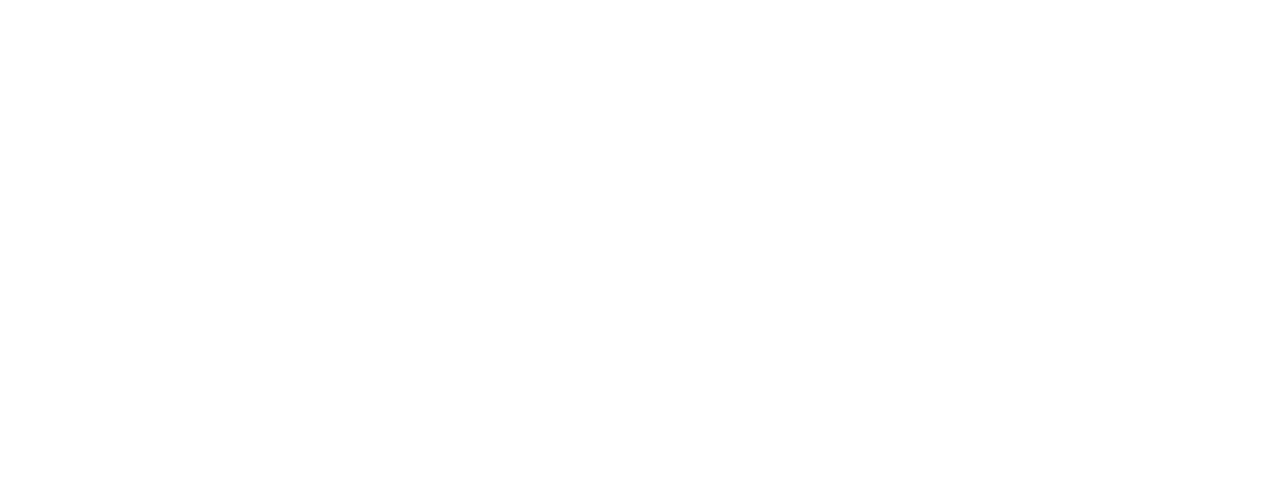
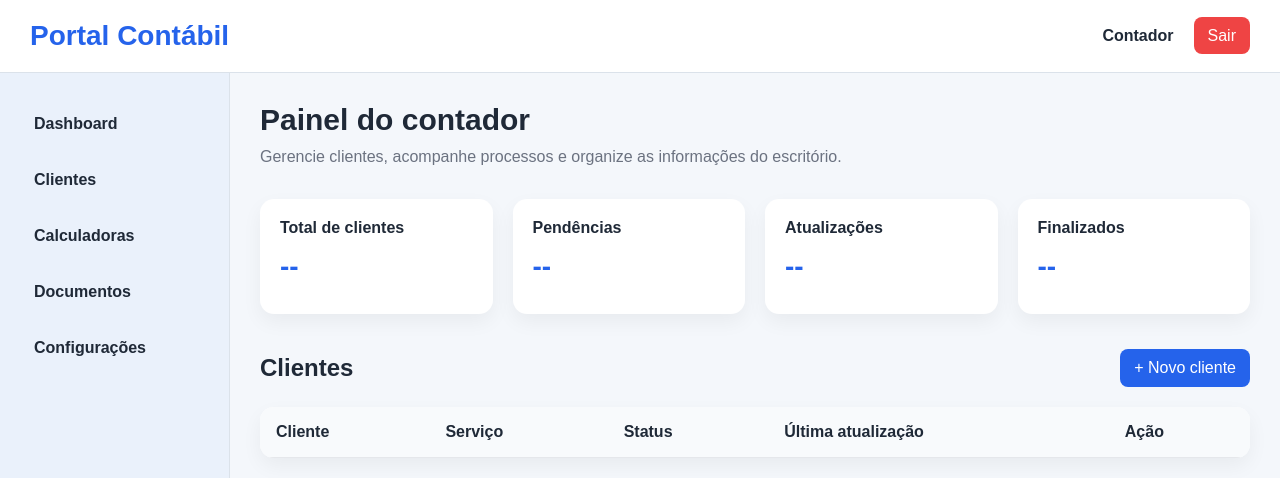
Before and after one commit to Costa-Marcus/Site-Aschi, a plain HTML site: page pages/dashboardContador.html in a window 1280 px wide. Shown: the top 478 px of the page. Drawn offline with Linux system fonts and the light colour scheme.

Commit message:
arrumado navegação e css das paginas

```diff
--- /dev/null
+++ b/css/contador.css
@@ -0,0 +1,319 @@
+* {
+    margin: 0;
+    padding: 0;
+    box-sizing: border-box;
+}
+
+body {
+    font-family: Arial, sans-serif;
+    transition: background-color 0.3s, color 0.3s;
+}
+
+body.tema-claro {
+    background-color: #f4f7fb;
+    color: #1f2937;
+}
+
+body.tema-escuro {
+    background-color: #0f172a;
+    color: #f8fafc;
+}
+
+.logo-texto {
+    font-size: 28px;
+    font-weight: bold;
+    color: #2563eb;
+}
+
+.topo-dashboard {
+    display: flex;
+    justify-content: space-between;
+    align-items: center;
+    padding: 20px 30px;
+    border-bottom: 1px solid #dbe2ea;
+}
+
+body.tema-claro .topo-dashboard {
+    background-color: #ffffff;
+    border-bottom: 1px solid #dbe2ea;
+}
+
+body.tema-escuro .topo-dashboard {
+    background-color: #1e293b;
+    border-bottom: 1px solid #334155;
+}
+
+.acoes-topo {
+    display: flex;
+    align-items: center;
+    gap: 20px;
+    list-style: none;
+}
+
+.acoes-topo span {
+    font-weight: bold;
+}
+
+.btn-sair {
+    text-decoration: none;
+    background-color: #ef4444;
+    color: white;
+    padding: 10px 14px;
+    border-radius: 8px;
+    transition: 0.3s;
+}
+
+.btn-sair:hover {
+    background-color: #dc2626;
+}
+
+.layout-dashboard {
+    display: flex;
+    min-height: calc(100vh - 81px);
+}
+
+.menu-lateral {
+    width: 230px;
+    padding: 30px 20px;
+}
+
+body.tema-claro .menu-lateral {
+    background-color: #eaf1fb;
+    border-right: 1px solid #dbe2ea;
+}
+
+body.tema-escuro .menu-lateral {
+    background-color: #1e293b;
+    border-right: 1px solid #334155;
+}
+
+.menu-dashboard {
+    list-style: none;
+}
+
+.menu-dashboard li {
+    margin-bottom: 14px;
+}
+
+.menu-dashboard a {
+    display: block;
+    text-decoration: none;
+    font-weight: bold;
+    padding: 12px 14px;
+    border-radius: 8px;
+    transition: 0.3s;
+}
+
+body.tema-claro .menu-dashboard a {
+    color: #1f2937;
+}
+
+body.tema-claro .menu-dashboard a:hover {
+    background-color: #dbeafe;
+    color: #1d4ed8;
+}
+
+body.tema-escuro .menu-dashboard a {
+    color: #f8fafc;
+}
+
+body.tema-escuro .menu-dashboard a:hover {
+    background-color: #334155;
+    color: #60a5fa;
+}
+
+.conteudo-dashboard {
+    flex: 1;
+    padding: 30px;
+}
+
+.cabecalho-conteudo {
+    margin-bottom: 30px;
+}
+
+.cabecalho-conteudo h2 {
+    margin-bottom: 8px;
+    font-size: 30px;
+}
+
+.cabecalho-conteudo p {
+    line-height: 1.5;
+}
+
+body.tema-claro .cabecalho-conteudo p {
+    color: #6b7280;
+}
+
+body.tema-escuro .cabecalho-conteudo p {
+    color: #cbd5e1;
+}
+
+.resumo-dashboard {
+    display: grid;
+    grid-template-columns: repeat(4, 1fr);
+    gap: 20px;
+    margin-bottom: 35px;
+}
+
+.card-resumo {
+    padding: 20px;
+    border-radius: 14px;
+    min-height: 115px;
+    transition: 0.3s;
+}
+
+body.tema-claro .card-resumo {
+    background-color: #ffffff;
+    box-shadow: 0 8px 20px rgba(0, 0, 0, 0.05);
+}
+
+body.tema-escuro .card-resumo {
+    background-color: #1e293b;
+    box-shadow: 0 8px 20px rgba(0, 0, 0, 0.25);
+}
+
+.card-resumo h3 {
+    font-size: 16px;
+    margin-bottom: 14px;
+}
+
+.card-resumo p {
+    font-size: 28px;
+    font-weight: bold;
+    color: #2563eb;
+}
+
+.topo-clientes {
+    display: flex;
+    justify-content: space-between;
+    align-items: center;
+    margin-bottom: 20px;
+}
+
+.topo-clientes h2 {
+    font-size: 24px;
+}
+
+.btn-novo-cliente {
+    text-decoration: none;
+    background-color: #2563eb;
+    color: white;
+    padding: 10px 14px;
+    border-radius: 8px;
+    transition: 0.3s;
+}
+
+.btn-novo-cliente:hover {
+    background-color: #1d4ed8;
+}
+
+.tabela-clientes {
+    width: 100%;
+    border-collapse: collapse;
+    border-radius: 14px;
+    overflow: hidden;
+}
+
+body.tema-claro .tabela-clientes {
+    background-color: #ffffff;
+    box-shadow: 0 8px 20px rgba(0, 0, 0, 0.05);
+}
+
+body.tema-escuro .tabela-clientes {
+    background-color: #1e293b;
+    box-shadow: 0 8px 20px rgba(0, 0, 0, 0.25);
+}
+
+.tabela-clientes th,
+.tabela-clientes td {
+    padding: 16px;
+    text-align: left;
+}
+
+body.tema-claro .tabela-clientes th,
+body.tema-claro .tabela-clientes td {
+    border-bottom: 1px solid #e5e7eb;
+}
+
+body.tema-escuro .tabela-clientes th,
+body.tema-escuro .tabela-clientes td {
+    border-bottom: 1px solid #334155;
+}
+
+body.tema-claro .tabela-clientes th {
+    background-color: #f8fafc;
+}
+
+body.tema-escuro .tabela-clientes th {
+    background-color: #0f172a;
+}
+
+.btn-ver {
+    text-decoration: none;
+    background-color: #22c55e;
+    color: white;
+    padding: 8px 12px;
+    border-radius: 8px;
+    transition: 0.3s;
+}
+
+.btn-ver:hover {
+    background-color: #16a34a;
+}
+
+@media (max-width: 1100px) {
+    .resumo-dashboard {
+        grid-template-columns: repeat(2, 1fr);
+    }
+}
+
+@media (max-width: 900px) {
+    .layout-dashboard {
+        flex-direction: column;
+    }
+
+    .menu-lateral {
+        width: 100%;
+    }
+
+    .menu-dashboard {
+        display: flex;
+        flex-wrap: wrap;
+        gap: 10px;
+    }
+
+    .menu-dashboard li {
+        margin-bottom: 0;
+    }
+}
+
+@media (max-width: 700px) {
+    .topo-dashboard {
+        flex-direction: column;
+        align-items: flex-start;
+        gap: 15px;
+    }
+
+    .acoes-topo {
+        flex-wrap: wrap;
+    }
+
+    .resumo-dashboard {
+        grid-template-columns: 1fr;
+    }
+
+    .topo-clientes {
+        flex-direction: column;
+        align-items: flex-start;
+        gap: 12px;
+    }
+
+    .conteudo-dashboard {
+        padding: 20px;
+    }
+
+    .tabela-clientes {
+        display: block;
+        overflow-x: auto;
+    }
+}
--- a/css/style.css
+++ b/css/login.css
@@ -9,13 +9,11 @@
     transition: background-color 0.3s, color 0.3s;
 }
 
-/* TEMA CLARO - PADRÃO */
 body.tema-claro {
     background-color: #f4f7fb;
     color: #1f2937;
 }
 
-/* TEMA ESCURO */
 body.tema-escuro {
     background-color: #0f172a;
     color: #f8fafc;
@@ -34,18 +32,17 @@
     max-width: 420px;
     padding: 40px 30px;
     border-radius: 16px;
-    box-shadow: 0 10px 30px rgba(0, 0, 0, 0.08);
     transition: background-color 0.3s, color 0.3s;
 }
 
-/* Card no tema claro */
 body.tema-claro .card-login {
     background-color: #ffffff;
+    box-shadow: 0 10px 30px rgba(0, 0, 0, 0.08);
 }
 
-/* Card no tema escuro */
 body.tema-escuro .card-login {
     background-color: #1e293b;
+    box-shadow: 0 10px 30px rgba(0, 0, 0, 0.25);
 }
 
 .topo-card {
@@ -58,6 +55,7 @@
 
 .logo-texto {
     font-size: 28px;
+    font-weight: bold;
     color: #2563eb;
 }
 
--- a/index.html
+++ b/index.html
@@ -4,14 +4,14 @@
     <meta charset="UTF-8">
     <meta name="viewport" content="width=device-width, initial-scale=1.0">
     <title>Login | Portal Contábil</title>
-    <link rel="stylesheet" href="style.css">
+    <link rel="stylesheet" href="css/login.css">
 </head>
 <body class="tema-claro">
 
     <main class="pagina-login">
-        <section class="card-login">
+        <section class="card-login" aria-labelledby="titulo-login">
             <header class="topo-card">
-                <h1 class="logo-texto">Portal Contábil</h1>
+                <h1 id="titulo-login" class="logo-texto">Portal Contábil</h1>
 
                 <button type="button" id="toggle-tema" class="btn-tema">
                     Alternar tema
@@ -22,21 +22,21 @@
                 Acompanhe seus processos e tenha acesso às informações do seu atendimento.
             </p>
 
-            <form action="#" method="post" class="form-login">
-                <div class="campo">
+            <form action="pages/dashboardContador.html" method="get" class="form-login">
+                <p class="campo">
                     <label for="email">E-mail</label>
                     <input type="email" id="email" name="email" placeholder="Digite seu e-mail" required>
-                </div>
+                </p>
 
-                <div class="campo">
+                <p class="campo">
                     <label for="senha">Senha</label>
                     <input type="password" id="senha" name="senha" placeholder="Digite sua senha" required>
-                </div>
+                </p>
 
                 <button type="submit" class="btn-entrar">Entrar</button>
             </form>
 
-            <a href="https://wa.me/5511999999999" target="_blank" class="btn-whatsapp">
+            <a href="https://wa.me/5511995734237" target="_blank" class="btn-whatsapp">
                 Falar no WhatsApp
             </a>
         </section>
--- a/pages/dashboardContador.html
+++ b/pages/dashboardContador.html
@@ -0,0 +1,88 @@
+<!DOCTYPE html>
+<html lang="pt-BR">
+<head>
+    <meta charset="UTF-8">
+    <meta name="viewport" content="width=device-width, initial-scale=1.0">
+    <title>Dashboard do Contador</title>
+    <link rel="stylesheet" href= "../css/contador.css">
+</head>
+<body class="tema-claro">
+
+    <header class="topo-dashboard">
+        <h1 class="logo-texto">Portal Contábil</h1>
+
+        <nav aria-label="Ações do usuário">
+            <ul class="acoes-topo">
+                <li><span>Contador</span></li>
+                <li><a href="index.html" class="btn-sair">Sair</a></li>
+            </ul>
+        </nav>
+    </header>
+
+    <main class="layout-dashboard">
+        <aside class="menu-lateral">
+            <nav aria-label="Menu principal">
+                <ul class="menu-dashboard">
+                    <li><a href="#">Dashboard</a></li>
+                    <li><a href="#">Clientes</a></li>
+                    <li><a href="#">Calculadoras</a></li>
+                    <li><a href="#">Documentos</a></li>
+                    <li><a href="#">Configurações</a></li>
+                </ul>
+            </nav>
+        </aside>
+
+        <section class="conteudo-dashboard" aria-labelledby="titulo-dashboard">
+            <header class="cabecalho-conteudo">
+                <h2 id="titulo-dashboard">Painel do contador</h2>
+                <p>Gerencie clientes, acompanhe processos e organize as informações do escritório.</p>
+            </header>
+
+            <section class="resumo-dashboard" aria-label="Resumo geral">
+                <article class="card-resumo">
+                    <h3>Total de clientes</h3>
+                    <p>--</p>
+                </article>
+
+                <article class="card-resumo">
+                    <h3>Pendências</h3>
+                    <p>--</p>
+                </article>
+
+                <article class="card-resumo">
+                    <h3>Atualizações</h3>
+                    <p>--</p>
+                </article>
+
+                <article class="card-resumo">
+                    <h3>Finalizados</h3>
+                    <p>--</p>
+                </article>
+            </section>
+
+            <section class="clientes" aria-labelledby="titulo-clientes">
+                <header class="topo-clientes">
+                    <h2 id="titulo-clientes">Clientes</h2>
+                    <a href="#" class="btn-novo-cliente">+ Novo cliente</a>
+                </header>
+
+                <table class="tabela-clientes">
+                    <thead>
+                        <tr>
+                            <th>Cliente</th>
+                            <th>Serviço</th>
+                            <th>Status</th>
+                            <th>Última atualização</th>
+                            <th>Ação</th>
+                        </tr>
+                    </thead>
+                    <tbody>
+                        <!-- dados do banco virão aqui depois -->
+                    </tbody>
+                </table>
+            </section>
+        </section>
+    </main>
+
+</body>
+</html>
```
Also changed, not shown: script.js (renamed from js/script.js).
